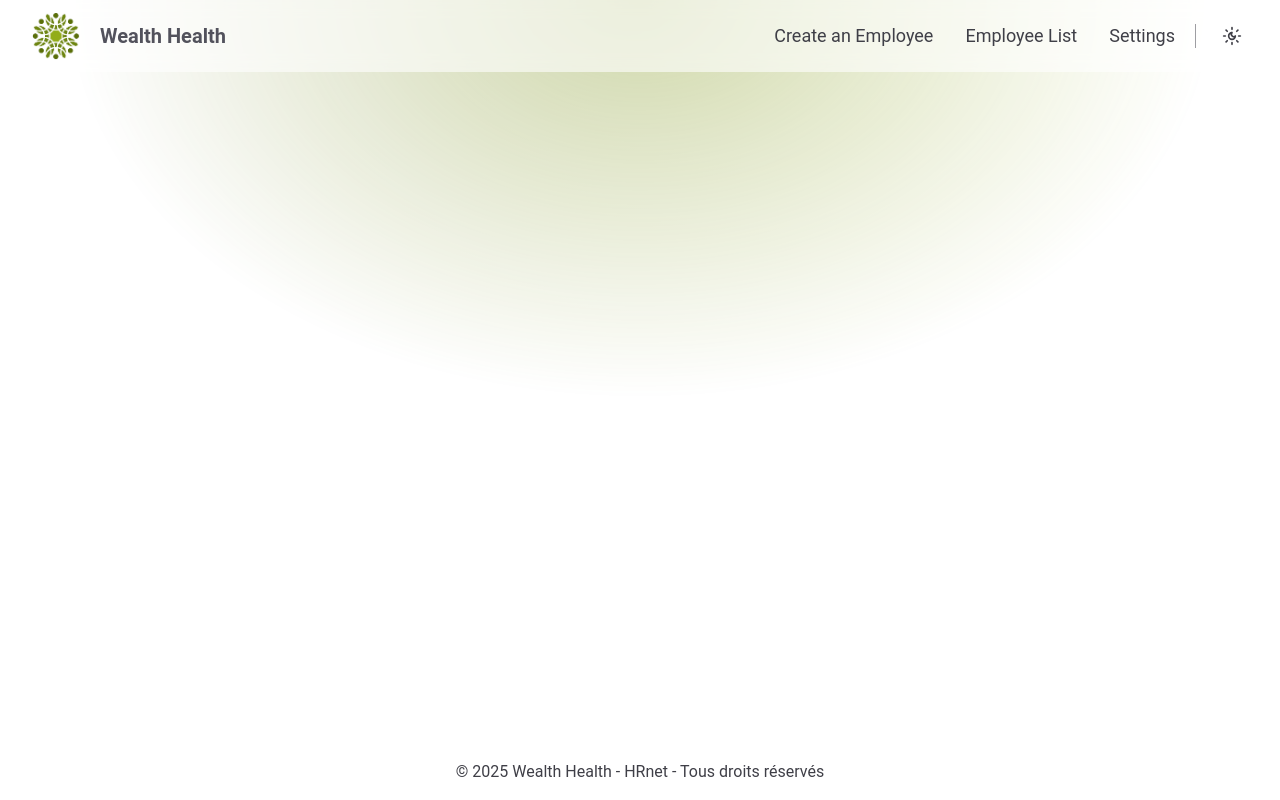
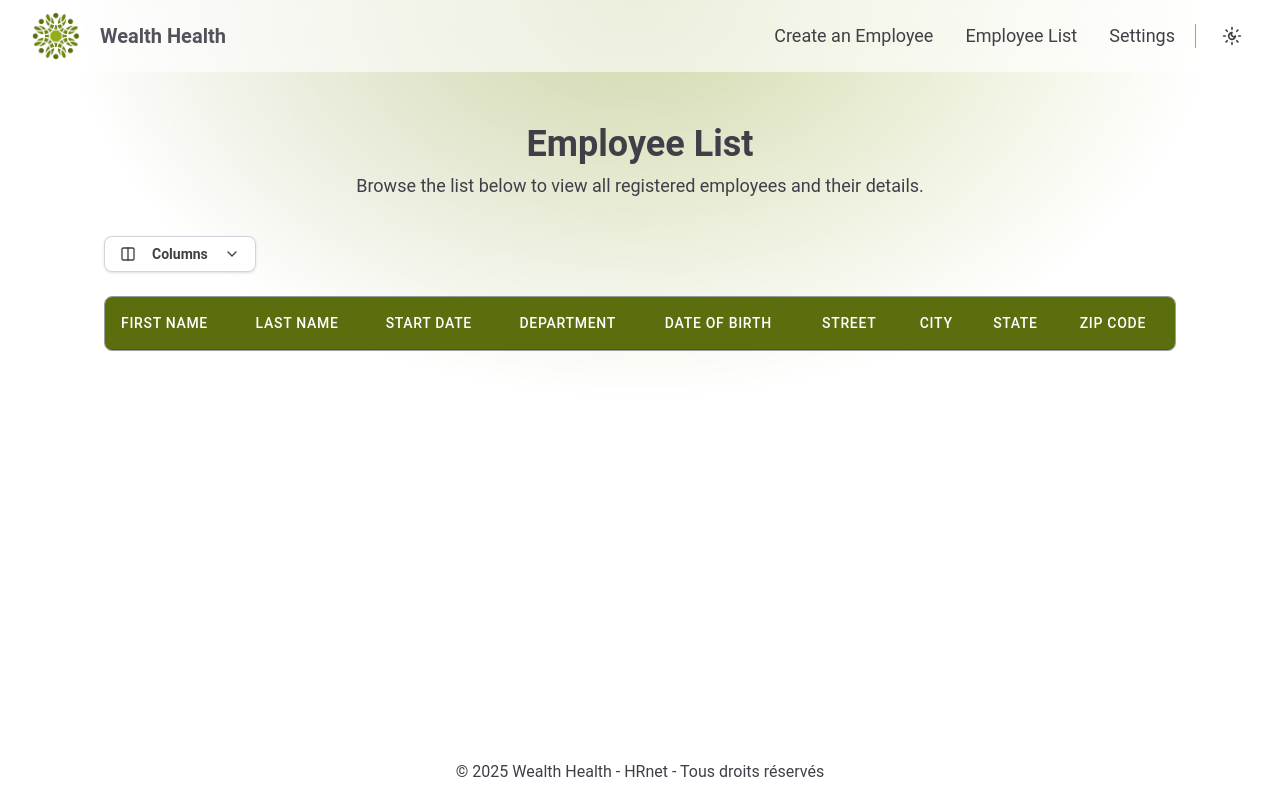
Before and after one commit to nrundstadler/OCR-P14-HRnet, a React (Vite) app: page /employee-list in a window 1280 px wide. Built offline with nearby package versions, Linux system fonts and the light colour scheme.

Commit message:
feat(employee-list): implement column show/hide feature (no refactor yet)

```diff
--- a/package.json
+++ b/package.json
@@ -13,6 +13,7 @@
     "@hookform/resolvers": "^5.1.1",
     "@reduxjs/toolkit": "^2.8.2",
     "@tailwindcss/vite": "^4.1.8",
+    "@tanstack/react-table": "^8.21.3",
     "date-fns": "^4.1.0",
     "lucide-react": "^0.511.0",
     "react": "^19.1.0",
--- a/src/pages/EmployeeList.jsx
+++ b/src/pages/EmployeeList.jsx
@@ -1,38 +1,205 @@
+import { useMemo, useState, useRef, useEffect } from "react";
 import { useSelector } from "react-redux";
+import {
+  useReactTable,
+  getCoreRowModel,
+  flexRender,
+} from "@tanstack/react-table";
+import { ColumnsIcon, ChevronDown, Check, Eye } from "lucide-react";
 import { selectAllEmployees } from "@/features/employees/";
+
+const ColumnSelector = ({
+  columns,
+  columnVisibility,
+  setColumnVisibility,
+  lockedColumns,
+}) => {
+  const [isOpen, setIsOpen] = useState(false);
+  const menuRef = useRef(null);
+  const buttonRef = useRef(null);
+
+  useEffect(() => {
+    if (!isOpen) return;
+
+    function handleClickOutside(event) {
+      if (menuRef.current && !menuRef.current.contains(event.target)) {
+        setIsOpen(false);
+      }
+    }
+    function handleKeyDown(event) {
+      if (event.key === "Escape") {
+        setIsOpen(false);
+        buttonRef.current?.focus();
+      }
+    }
+
+    document.addEventListener("mousedown", handleClickOutside);
+    document.addEventListener("keydown", handleKeyDown);
+
+    return () => {
+      document.removeEventListener("mousedown", handleClickOutside);
+      document.removeEventListener("keydown", handleKeyDown);
+    };
+  }, [isOpen]);
+
+  function toggleColumn(key) {
+    setColumnVisibility((v) => {
+      // In TanStack Table, if a column key is undefined or is true, the column is visible.
+      const isVisible = v[key] !== false;
+      return {
+        ...v,
+        [key]: !isVisible,
+      };
+    });
+  }
+
+  return (
+    <div className="relative" ref={menuRef}>
+      <button
+        ref={buttonRef}
+        type="button"
+        className="focus-visible:ring-primary/30 inline-flex cursor-pointer items-center justify-center gap-x-4 rounded-lg bg-white px-4 py-2 text-sm font-bold shadow-sm ring-1 ring-gray-300 ring-inset hover:bg-zinc-50 focus:outline-none focus-visible:ring-3"
+        onClick={() => setIsOpen(!isOpen)}
+        aria-haspopup="dialog"
+        aria-expanded={isOpen}
+        aria-controls="column-selector-popup"
+      >
+        <ColumnsIcon className="size-4" />
+        Columns
+        <ChevronDown
+          className={`size-4 transition-transform duration-75 ${isOpen ? "rotate-180" : ""}`}
+        />
+      </button>
+
+      {isOpen && (
+        <div
+          id="column-selector-popup"
+          className="absolute right-0 z-10 mt-2 w-auto min-w-[12rem] rounded-md border bg-white text-sm font-medium shadow-sm"
+          role="dialog"
+          aria-labelledby="column-selector-title"
+        >
+          <div className="py-1">
+            <div
+              id="column-selector-title"
+              className="flex items-center px-4 py-2"
+            >
+              <Eye className="mr-2 size-4" />
+              Toggle columns
+            </div>
+            <div className="border-t border-zinc-200"></div>
+            {columns
+              .filter((column) => !lockedColumns.includes(column.accessorKey))
+              .map((column) => (
+                <button
+                  key={column.accessorKey}
+                  type="button"
+                  role="checkbox"
+                  aria-checked={columnVisibility[column.accessorKey] !== false}
+                  onClick={() => toggleColumn(column.accessorKey)}
+                  className="focus-visible:ring-primary/30 flex w-full cursor-pointer items-center gap-x-2 px-4 py-2 ring-inset hover:bg-zinc-50 focus-visible:ring-3 focus-visible:outline-none"
+                >
+                  <span
+                    className={`flex size-4 items-center justify-center rounded border-zinc-200 ${
+                      columnVisibility[column.accessorKey] !== false
+                        ? "bg-primary"
+                        : "border bg-white"
+                    }`}
+                    aria-hidden="true"
+                  >
+                    {columnVisibility[column.accessorKey] !== false && (
+                      <Check className="size-3 text-white" strokeWidth={2.5} />
+                    )}
+                  </span>
+                  <span>{column.header}</span>
+                </button>
+              ))}
+          </div>
+        </div>
+      )}
+    </div>
+  );
+};
 
 const EmployeeList = () => {
   const employees = useSelector(selectAllEmployees);
+  // columnVisibility: object { accessorKey: true/false }
+  const [columnVisibility, setColumnVisibility] = useState({});
+
+  const columns = useMemo(
+    () => [
+      { accessorKey: "firstName", header: "First Name" },
+      { accessorKey: "lastName", header: "Last Name" },
+      { accessorKey: "startDate", header: "Start Date" },
+      { accessorKey: "department", header: "Department" },
+      { accessorKey: "dateOfBirth", header: "Date of Birth" },
+      { accessorKey: "street", header: "Street" },
+      { accessorKey: "city", header: "City" },
+      { accessorKey: "state", header: "State" },
+      { accessorKey: "zipCode", header: "Zip Code" },
+    ],
+    [],
+  );
+
+  const lockedColumns = ["firstName", "lastName"];
+
+  const table = useReactTable({
+    data: employees,
+    columns,
+    state: { columnVisibility },
+    onColumnVisibilityChange: setColumnVisibility,
+    getCoreRowModel: getCoreRowModel(),
+  });
 
   return (
-    <ul>
-      {employees
-        .slice()
-        .reverse()
-        .map((emp) => (
-          <li key={emp.id}>
-            <strong>
-              {emp.firstName} {emp.lastName}
-            </strong>
-            <br />
-            <span>Id: {emp.id}</span>
-            <br />
-            <span>Date of Birth: {emp.dateOfBirth}</span>
-            <br />
-            <span>Start Date: {emp.startDate}</span>
-            <br />
-            <span>Department: {emp.department}</span>
-            <br />
-            <span>Street: {emp.street}</span>
-            <br />
-            <span>City: {emp.city}</span>
-            <br />
-            <span>State: {emp.state}</span>
-            <br />
-            <span>Zip Code: {emp.zipCode}</span>
-          </li>
-        ))}
-    </ul>
+    <div className="py-4">
+      <div className="my-9 text-center">
+        <h1 className="text-4xl">Employee List</h1>
+        <p className="mt-2 text-lg">
+          Browse the list below to view all registered employees and their
+          details.
+        </p>
+      </div>
+      <div className="mb-6">
+        <ColumnSelector
+          columns={columns}
+          columnVisibility={columnVisibility}
+          setColumnVisibility={setColumnVisibility}
+          lockedColumns={lockedColumns}
+        />
+      </div>
+      <div className="overflow-x-auto rounded-lg border border-zinc-700/50">
+        <table className="w-full divide-y divide-zinc-700/50">
+          <thead className="bg-primary text-white">
+            {table.getHeaderGroups().map((headerGroup) => (
+              <tr key={headerGroup.id}>
+                {headerGroup.headers.map((header) => (
+                  <th
+                    key={header.id}
+                    className="p-4 text-left text-sm font-medium tracking-wider whitespace-nowrap uppercase"
+                  >
+                    {flexRender(
+                      header.column.columnDef.header,
+                      header.getContext(),
+                    )}
+                  </th>
+                ))}
+              </tr>
+            ))}
+          </thead>
+          <tbody className="divide-y divide-zinc-700/50 bg-white">
+            {table.getRowModel().rows.map((row) => (
+              <tr key={row.id} className="even:bg-gray-100">
+                {row.getVisibleCells().map((cell) => (
+                  <td key={cell.id} className="p-4 text-sm whitespace-nowrap">
+                    {flexRender(cell.column.columnDef.cell, cell.getContext())}
+                  </td>
+                ))}
+              </tr>
+            ))}
+          </tbody>
+        </table>
+      </div>
+    </div>
   );
 };
 
```
Also changed, not shown: 1 other file (tests, documents, lock files or other folders).
